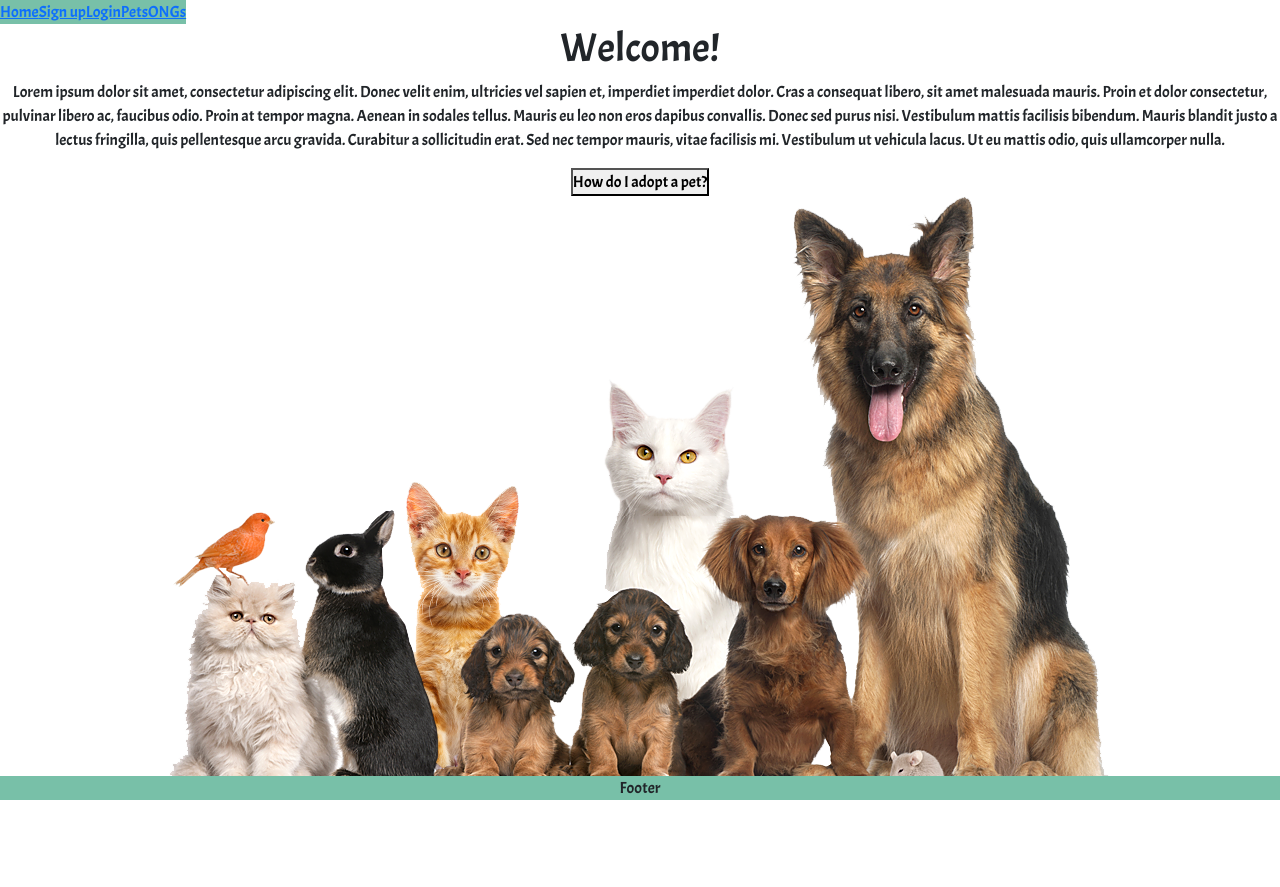
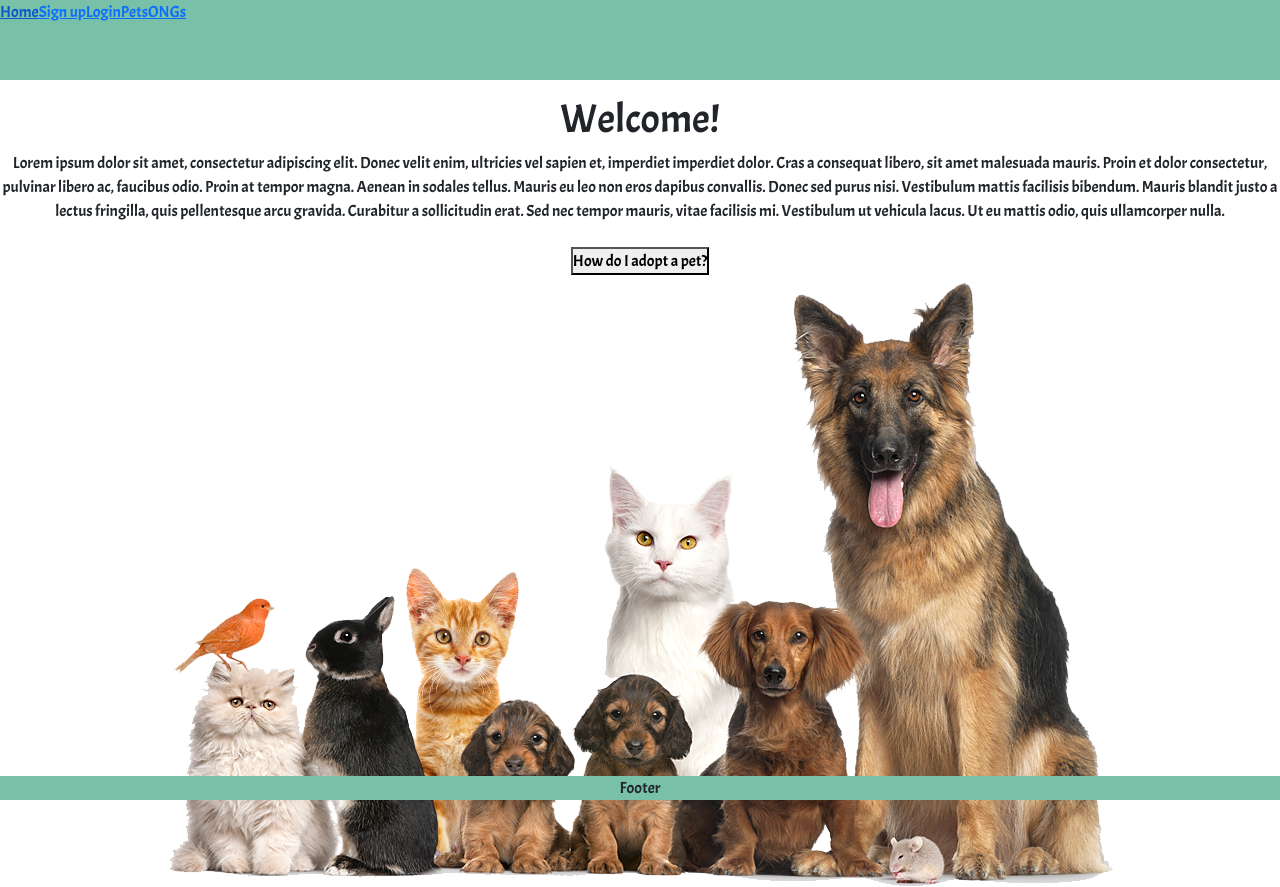
Before and after one commit to renatainojosa/final-project-client, a React (Create React App) app: page / in a window 1280 px wide. Before the commit the page ends 801 px from the top, so only its background shows below. Built offline with nearby package versions, Linux system fonts and the light colour scheme.

Commit message:
adicionado alguns estilos

```diff
--- a/src/App.css
+++ b/src/App.css
@@ -1,4 +1,5 @@
 .App {
+  overflow-x: hidden;
   text-align: center;
   font-family: 'Acme', sans-serif;
 }
--- a/src/components/Navbar/Navbar.css
+++ b/src/components/Navbar/Navbar.css
@@ -1,3 +1,8 @@
-nav {
+.nav {
+    z-index: 2;
+    position: fixed;
+    left: 0;
+    right: 0;
+    height: 10%;
     background-color: #78c0a8;
 }
--- a/src/components/Navbar/Navbar.js
+++ b/src/components/Navbar/Navbar.js
@@ -4,15 +4,14 @@ import { Link } from "react-router-dom";
 
 const Navbar = () => {
   return (
-    <div className="nav">
-      <nav className="nav-links">
-        <Link to="/">Home</Link>
-        <Link to="/signup">Sign up</Link>
-        <Link to="/login">Login</Link>
-        <Link to="/pets">Pets</Link>
-        <Link to="/ongs">ONGs</Link>
+      <nav className="nav">
+          <Link to="/">Home</Link>
+          <Link to="/signup">Sign up</Link>
+          <Link to="/login">Login</Link>
+          <Link to="/pets">Pets</Link>
+          <Link to="/ongs">ONGs</Link>
       </nav>
-    </div>
+
   );
 };
 
--- a/src/pages/HomePage/HomePage.css
+++ b/src/pages/HomePage/HomePage.css
@@ -0,0 +1,12 @@
+.home-container {
+    position: absolute;
+    top: 95px;
+    min-height: 99vh;
+    display: flex;
+    justify-content: space-between;
+    flex-direction: column;
+}
+
+.pet-img {
+    bottom: 20px;
+}
--- a/src/pages/HomePage/HomePage.js
+++ b/src/pages/HomePage/HomePage.js
@@ -29,7 +29,9 @@ const HomePage = () => {
           </button>
         </Link>
       </div>
-      <img className="img-pets" src={imgPets} alt="img-pets" />
+      <div className="pet-img">
+        <img className="img-pets" src={imgPets} alt="img-pets" />
+      </div>
     </div>
   );
 };
```
